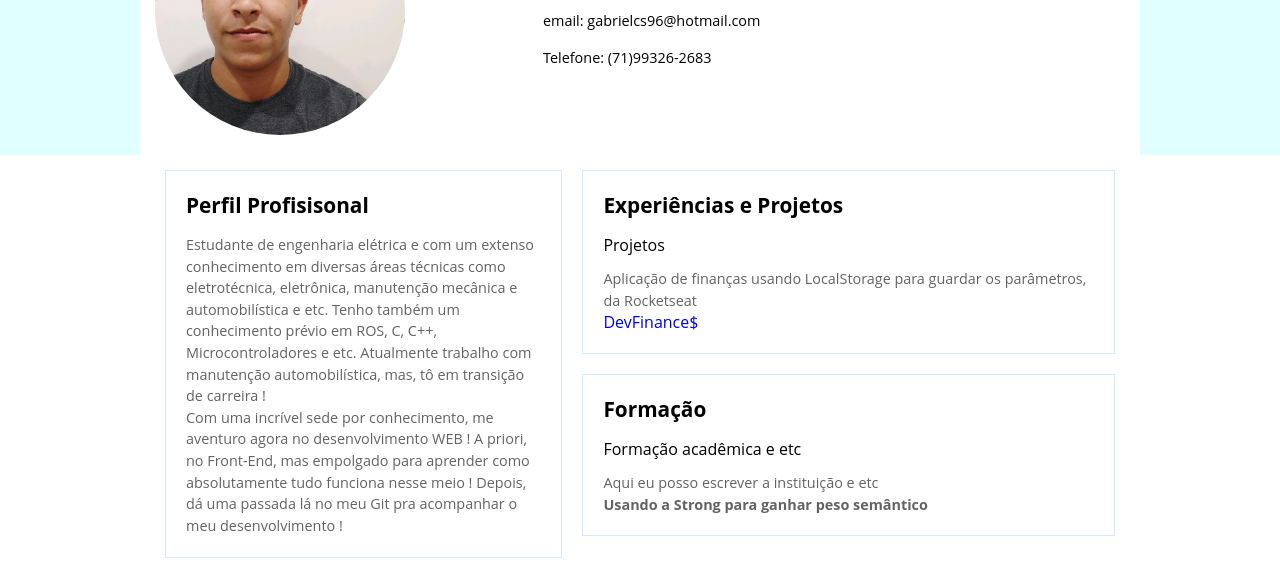
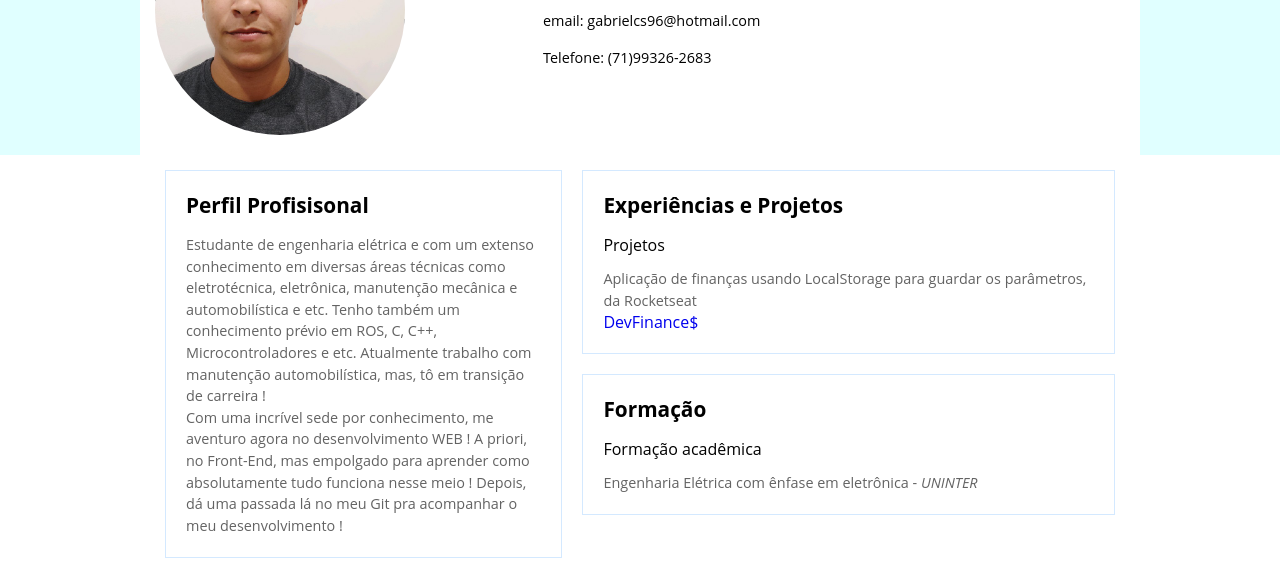
Before and after one commit to Gabrielcs96/portfolio, a plain HTML site: page index.html in a window 1280 px wide. Shown: the part 160-735 px from the top of the page. Drawn offline with Linux system fonts and the light colour scheme.

Commit message:
Atualizacoes

```diff
--- a/index.html
+++ b/index.html
@@ -103,9 +103,9 @@
                     <section>
                         <h2> Formação </h2>
                         <ul>
-                            <li> Formação acadêmica e etc </li>
-                            <p>Aqui eu posso escrever a instituição e etc </p>
-                            <p> <strong>Usando a Strong para ganhar peso semântico </strong></p>
+                            <li> Formação acadêmica </li>
+                            <p>Engenharia Elétrica com ênfase em eletrônica - <em>UNINTER</em></p>
+                           <!-- <p> <strong>Usando a Strong para ganhar peso semântico </strong></p>-->
                         </ul>
                     </section>
 
```
